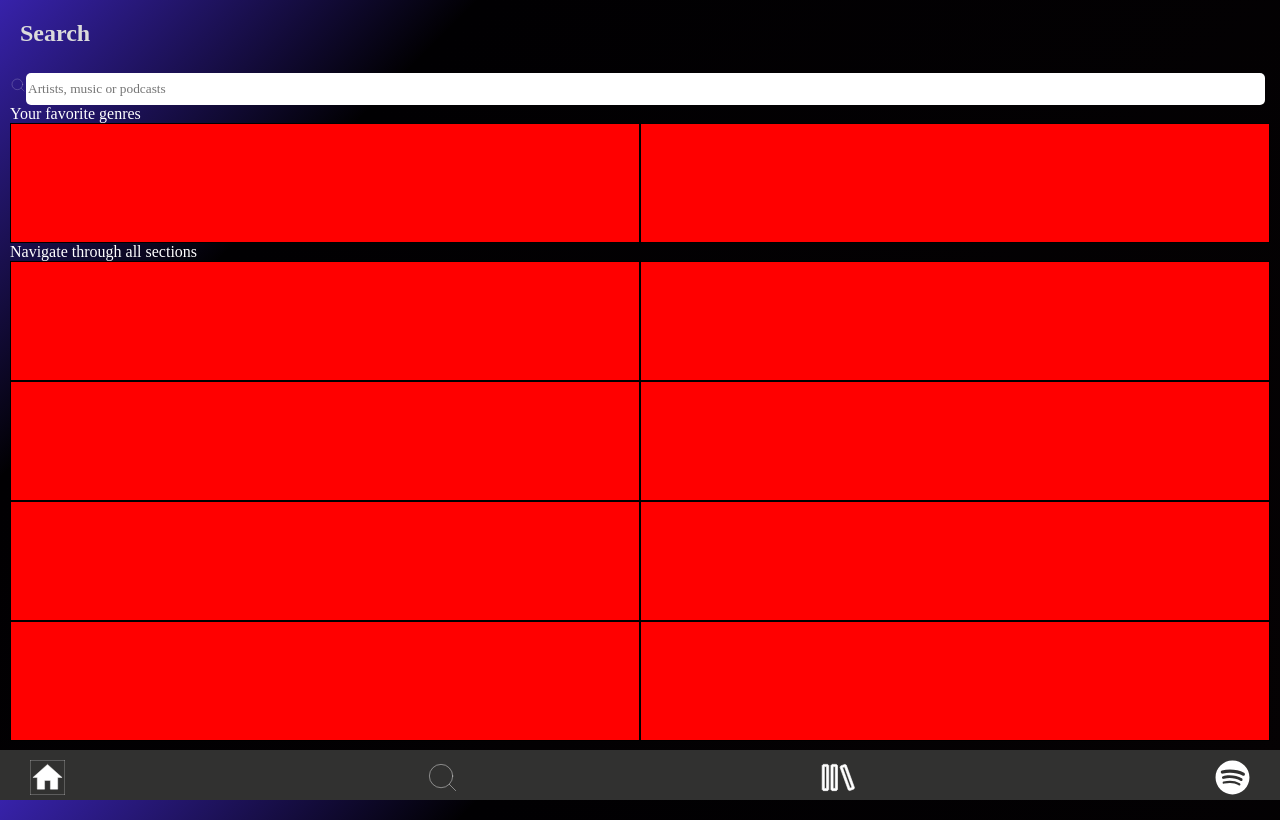
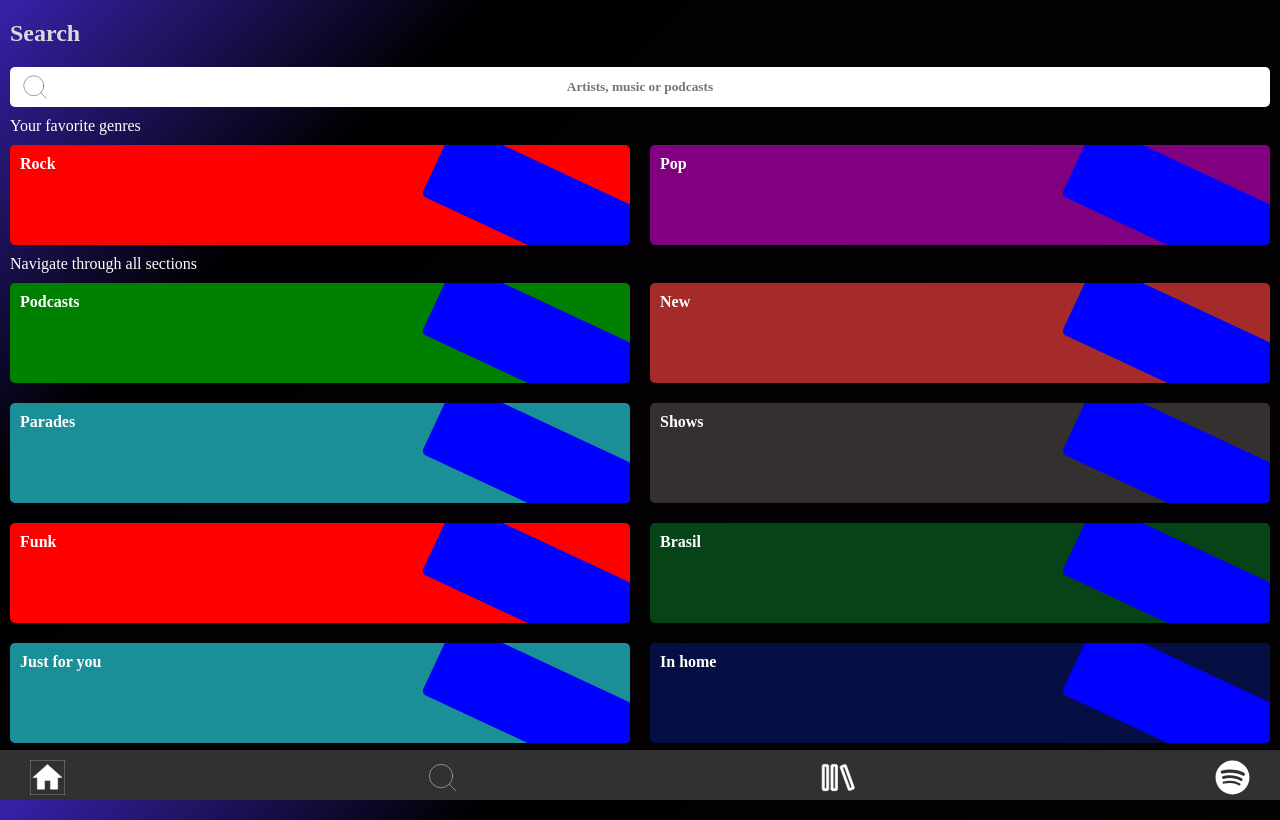
Before and after one commit to natanfrost/music-player, a React (Create React App) app in the folder my-app/: page /search in a window 1280 px wide. Built offline with nearby package versions, Linux system fonts and the light colour scheme.

Commit message:
adjusted search component layout

```diff
--- /dev/null
+++ b/my-app/src/components/LayoutComponents/GenreCard/GenreCard.tsx
@@ -0,0 +1,25 @@
+import React from 'react';
+import './style.css';
+
+interface GenreCardDetails {
+    description: string;
+    imgPath: string;
+    color: string;
+}
+
+export default function GenreCard(props: GenreCardDetails) {
+    return (
+        <div className="GenreCard" style={{backgroundColor: props.color}}>
+            <div className="description">
+                <span>
+                    {props.description}
+                </span>
+            </div>
+            <div className="genre-img">
+                <img src="" alt="" />
+            </div>
+
+
+        </div>
+    )
+}
--- /dev/null
+++ b/my-app/src/components/LayoutComponents/GenreCard/style.css
@@ -0,0 +1,28 @@
+.GenreCard {
+    flex: 50%;
+    display: flex;
+    margin: 10px;
+    border-radius: 5px;
+    background-color: red;
+    overflow: hidden;
+}
+
+.GenreCard .description {
+    margin-top: 10px;
+    flex: 50%;
+}
+
+.GenreCard .description span {
+    font-weight: bold;
+}
+
+.GenreCard .genre-img {
+    align-self: flex-end;
+    width: 35%;
+    height: 80%;
+    transform: rotate(25deg);
+    border-radius: 5px;
+    background-color: blue;
+    left: 15px;
+    position: relative;
+}
--- a/my-app/src/components/Search/Search.tsx
+++ b/my-app/src/components/Search/Search.tsx
@@ -1,55 +1,44 @@
 import React from 'react';
 import './style.css';
 import { FiSearch } from 'react-icons/fi/'
+import { IconContext } from 'react-icons/lib';
+import GenreCard from '../LayoutComponents/GenreCard/GenreCard';
 
 export default function Search() {
-    return(
+    return (
         <div className="Search">
-            <h2>Search</h2>
-            <FiSearch />
-            <input type="text" name="search" id="search" placeholder="Artists, music or podcasts"/>
+            <div className="search-input">
+                <h2>Search</h2>
+                <IconContext.Provider value={{ size: '30px', style: {} }}>
+                    <FiSearch className="icon" />
+                </IconContext.Provider>
+                <div className="input-container">
+                    <input type="text" name="search" id="search" placeholder="Artists, music or podcasts" />
+                </div>
+            </div>
+
             <span>Your favorite genres</span>
             <div className="genre-container">
-                <div className="genre-card">
-                    <img src="" alt="" />
-                </div>
-                <div className="genre-card">
-                    <img src="" alt="" />
-                </div>
+                <GenreCard description="Rock" imgPath="" color="red" />
+                <GenreCard description="Pop" imgPath="" color="purple" />
             </div>
 
             <span>Navigate through all sections</span>
             <div className="genre-container">
-                <div className="genre-card">
-                    <img src="" alt="" />
-                </div>
-                <div className="genre-card">
-                    <img src="" alt="" />
-                </div>
+                <GenreCard description="Podcasts" imgPath="" color="green" />
+                <GenreCard description="New" imgPath="" color="brown" />
             </div>
             <div className="genre-container">
-                <div className="genre-card">
-                    <img src="" alt="" />
-                </div>
-                <div className="genre-card">
-                    <img src="" alt="" />
-                </div>
+                <GenreCard description="Parades" imgPath="" color="#1b8f98" />
+                <GenreCard description="Shows" imgPath="" color="#353030" />
             </div>
             <div className="genre-container">
-                <div className="genre-card">
-                    <img src="" alt="" />
-                </div>
-                <div className="genre-card">
-                    <img src="" alt="" />
-                </div>
+                <GenreCard description="Funk" imgPath="" color="75750a" />
+                <GenreCard description="Brasil" imgPath="" color="#064418" />
             </div>
             <div className="genre-container">
-                <div className="genre-card">
-                    <img src="" alt="" />
-                </div>
-                <div className="genre-card">
-                    <img src="" alt="" />
-                </div>
+                <GenreCard description="Just for you" imgPath="" color="#1b8f98" />
+                <GenreCard description="In home" imgPath="" color="#060f44" />
             </div>
         </div>
     )
--- a/my-app/src/components/Search/style.css
+++ b/my-app/src/components/Search/style.css
@@ -1,6 +1,6 @@
 .Search {
-    margin-left: 10px;
-    margin-right: 10px;
+    /* margin-left: 10px;
+    margin-right: 10px; */
 }
 
 .genre-container {
@@ -8,19 +8,45 @@
     width: 100%;
     height: 120px;
 }
+
+.input-container {
+    margin: 10px;
+}
+
 .genre-card {
-    border: 1px solid black;
     flex: 50%;
+    margin: 10px;
+    border-radius: 5px;
     background-color: red;
 }
 
 .Search input[type=text] {
-    width: 98%;
-    height: 30px;
+    width: 100%;
+    padding: 5px;
+    text-align: center;
+    height: 40px;
     border-radius: 5px;
     border: none;
+    font-weight: bold;
+    box-sizing: border-box;
+    -webkit-box-sizing:border-box;
+    -moz-box-sizing: border-box;
 }
 
-svg {
-    margin-top: 10px;
+.Search svg {
+    position: absolute;
 }
+
+.Search .search-input {
+    width: 100%;
+}
+
+.Search .icon {
+    padding: 5px 5px 5px 20px;
+    color: black;
+    text-align: center;
+}
+
+.Search span {
+    margin-left: 10px;
+}
```
